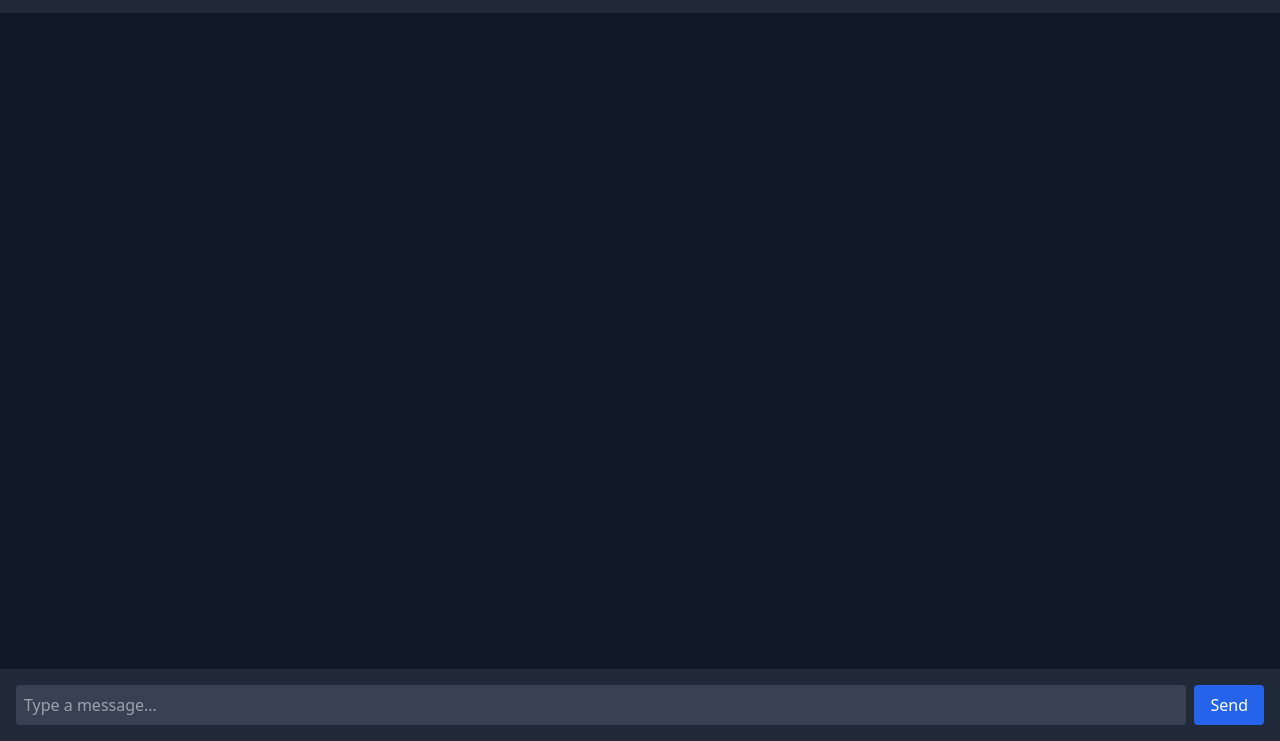
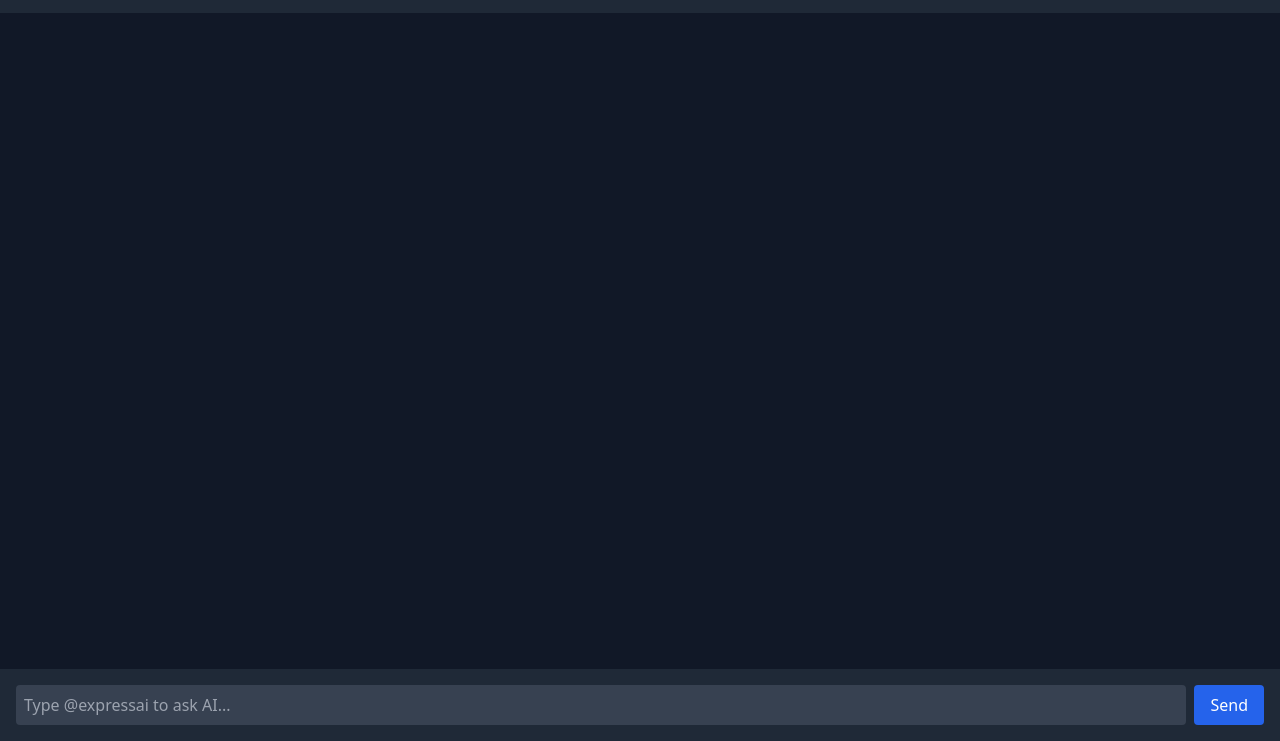
Before and after one commit to akinsayesokpah82-rgb/Express-AI, a website with bundled scripts: page public/index.html in a window 1280 px wide. Shown: the part 59-800 px from the top of the page. Built offline with nearby package versions, Linux system fonts and the light colour scheme; no server answers.

Commit message:
Update chat input placeholder text

```diff
--- a/public/index.html
+++ b/public/index.html
@@ -16,7 +16,7 @@
 
   <footer class="p-4 bg-gray-800 flex">
     <input id="chatInput" class="flex-1 p-2 rounded bg-gray-700 text-white"
-      placeholder="Type a message..." />
+      placeholder="Type @expressai to ask AI..." />
     <button id="sendBtn" class="ml-2 px-4 py-2 bg-blue-600 rounded">Send</button>
   </footer>
 
```
